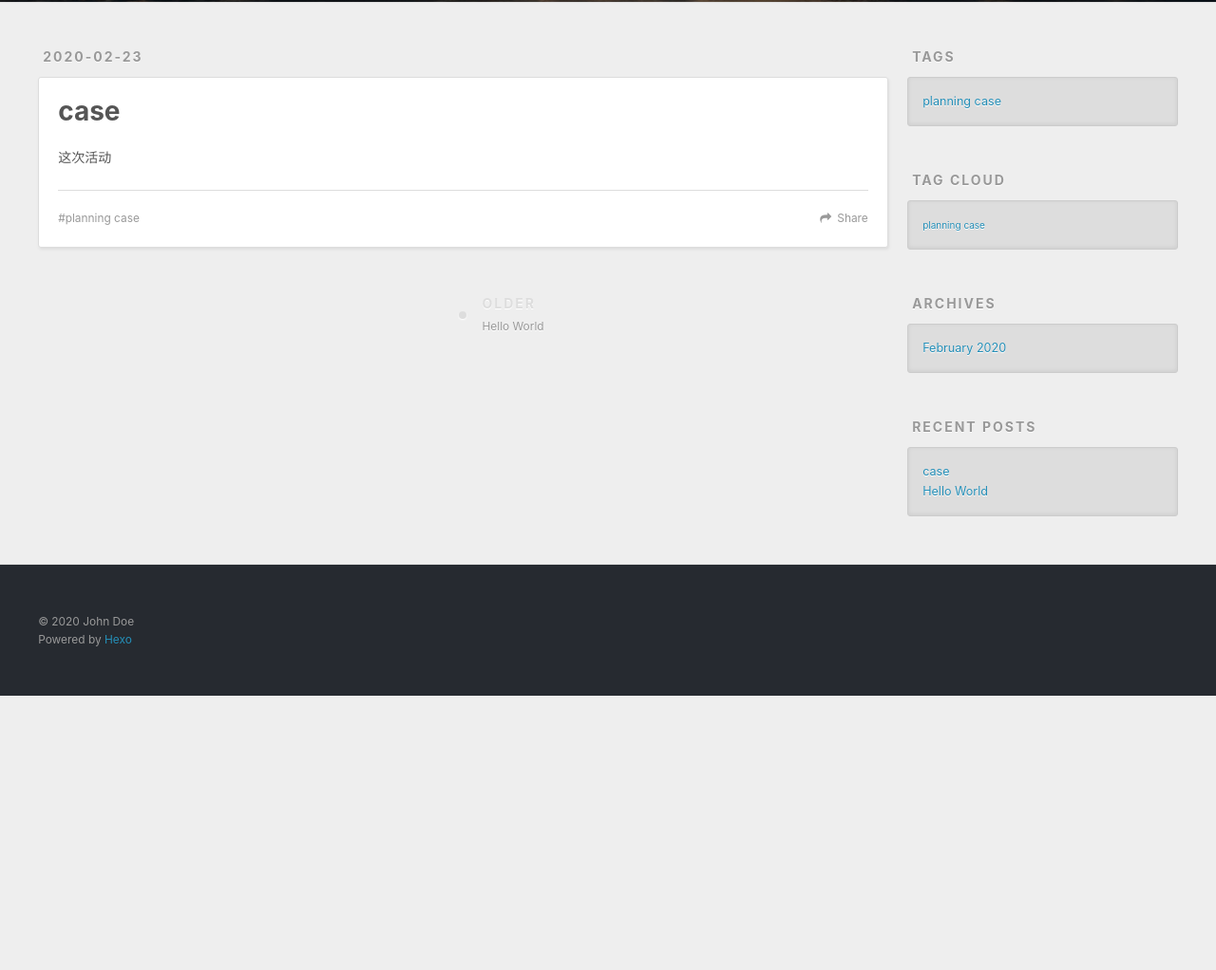
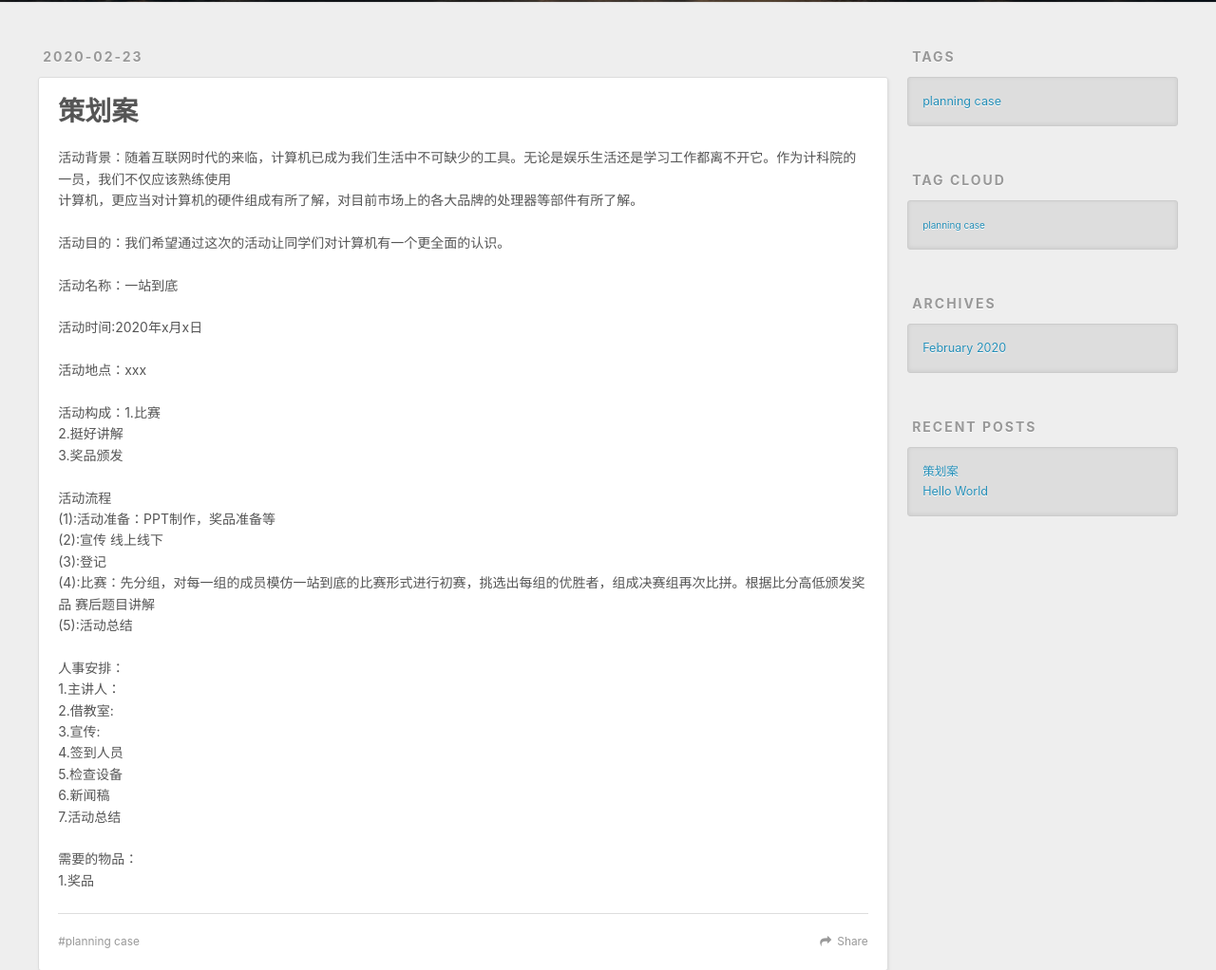
Before and after one commit to Yuan-33/Yuan-33.github.io, a plain HTML site: page 2020/02/23/策划案/index.html in a window 1280 px wide. Shown: the part 298-1320 px from the top of the page at 95% size. Before the commit the page ends 1031 px from the top, so only its background shows below. Drawn offline with nearby package versions, Linux system fonts and the light colour scheme.

Commit message:
Site updated: 2020-02-23 21:27:54

```diff
--- a/2020/02/23/策划案/index.html
+++ b/2020/02/23/策划案/index.html
@@ -5,17 +5,17 @@
 
 
 
-  <title>case | Hexo</title>
+  <title>策划案 | Hexo</title>
   <meta name="viewport" content="width=device-width, initial-scale=1, maximum-scale=1">
-  <meta name="description" content="这次活动">
+  <meta name="description" content="活动背景：随着互联网时代的来临，计算机已成为我们生活中不可缺少的工具。无论是娱乐生活还是学习工作都离不开它。作为计科院的一员，我们不仅应该熟练使用计算机，更应当对计算机的硬件组成有所了解，对目前市场上的各大品牌的处理器等部件有所了解。 活动目的：我们希望通过这次的活动让同学们对计算机有一个更全面的认识。 活动名称：一站到底 活动时间:2020年x月x日 活动地点：xxx 活动构成：1.比赛">
 <meta property="og:type" content="article">
-<meta property="og:title" content="case">
+<meta property="og:title" content="策划案">
 <meta property="og:url" content="http://yoursite.com/2020/02/23/%E7%AD%96%E5%88%92%E6%A1%88/index.html">
 <meta property="og:site_name" content="Hexo">
-<meta property="og:description" content="这次活动">
+<meta property="og:description" content="活动背景：随着互联网时代的来临，计算机已成为我们生活中不可缺少的工具。无论是娱乐生活还是学习工作都离不开它。作为计科院的一员，我们不仅应该熟练使用计算机，更应当对计算机的硬件组成有所了解，对目前市场上的各大品牌的处理器等部件有所了解。 活动目的：我们希望通过这次的活动让同学们对计算机有一个更全面的认识。 活动名称：一站到底 活动时间:2020年x月x日 活动地点：xxx 活动构成：1.比赛">
 <meta property="og:locale" content="en_US">
 <meta property="article:published_time" content="2020-02-23T09:18:47.000Z">
-<meta property="article:modified_time" content="2020-02-23T12:58:38.721Z">
+<meta property="article:modified_time" content="2020-02-23T13:26:33.500Z">
 <meta property="article:author" content="John Doe">
 <meta property="article:tag" content="planning case">
 <meta name="twitter:card" content="summary">
@@ -81,7 +81,7 @@
 
 
     <h1 class="article-title" itemprop="name">
-      case
+      策划案
     </h1>
 
 
@@ -91,12 +91,20 @@
 
         <!-- 活动策划案 -->
 
-<p>这次活动</p>
+<p>活动背景：随着互联网时代的来临，计算机已成为我们生活中不可缺少的工具。无论是娱乐生活还是学习工作都离不开它。作为计科院的一员，我们不仅应该熟练使用<br>计算机，更应当对计算机的硬件组成有所了解，对目前市场上的各大品牌的处理器等部件有所了解。</p>
+<p>活动目的：我们希望通过这次的活动让同学们对计算机有一个更全面的认识。</p>
+<p>活动名称：一站到底</p>
+<p>活动时间:2020年x月x日</p>
+<p>活动地点：xxx</p>
+<p>活动构成：1.比赛<br>          2.挺好讲解<br>          3.奖品颁发</p>
+<p>活动流程<br>(1):活动准备：PPT制作，奖品准备等<br>(2):宣传   线上线下<br>(3):登记<br>(4):比赛：先分组，对每一组的成员模仿一站到底的比赛形式进行初赛，挑选出每组的优胜者，组成决赛组再次比拼。根据比分高低颁发奖品   赛后题目讲解<br>(5):活动总结</p>
+<p>人事安排：<br>1.主讲人：<br>2.借教室:<br>3.宣传:<br>4.签到人员<br>5.检查设备<br>6.新闻稿<br>7.活动总结</p>
+<p>需要的物品：<br>1.奖品</p>
 
 
     </div>
     <footer class="article-footer">
-      <a data-url="http://yoursite.com/2020/02/23/%E7%AD%96%E5%88%92%E6%A1%88/" data-id="ck6z1gcz900010wvre44b5uyv" class="article-share-link">Share</a>
+      <a data-url="http://yoursite.com/2020/02/23/%E7%AD%96%E5%88%92%E6%A1%88/" data-id="ck6z2hjp200009gvr64viadsw" class="article-share-link">Share</a>
 
 
   <ul class="article-tag-list" itemprop="keywords"><li class="article-tag-list-item"><a class="article-tag-list-link" href="/tags/planning-case/" rel="tag">planning case</a></li></ul>
@@ -161,7 +169,7 @@
       <ul>
 
           <li>
-            <a href="/2020/02/23/%E7%AD%96%E5%88%92%E6%A1%88/">case</a>
+            <a href="/2020/02/23/%E7%AD%96%E5%88%92%E6%A1%88/">策划案</a>
           </li>
 
           <li>
```
Also changed, not shown: 2020/02/23/hello-world/index.html (+3 -3 lines), archives/2020/02/index.html (+2 -2 lines), archives/2020/index.html (+2 -2 lines), archives/index.html (+2 -2 lines), index.html (+13 -5 lines), tags/planning-case/index.html (+2 -2 lines).
